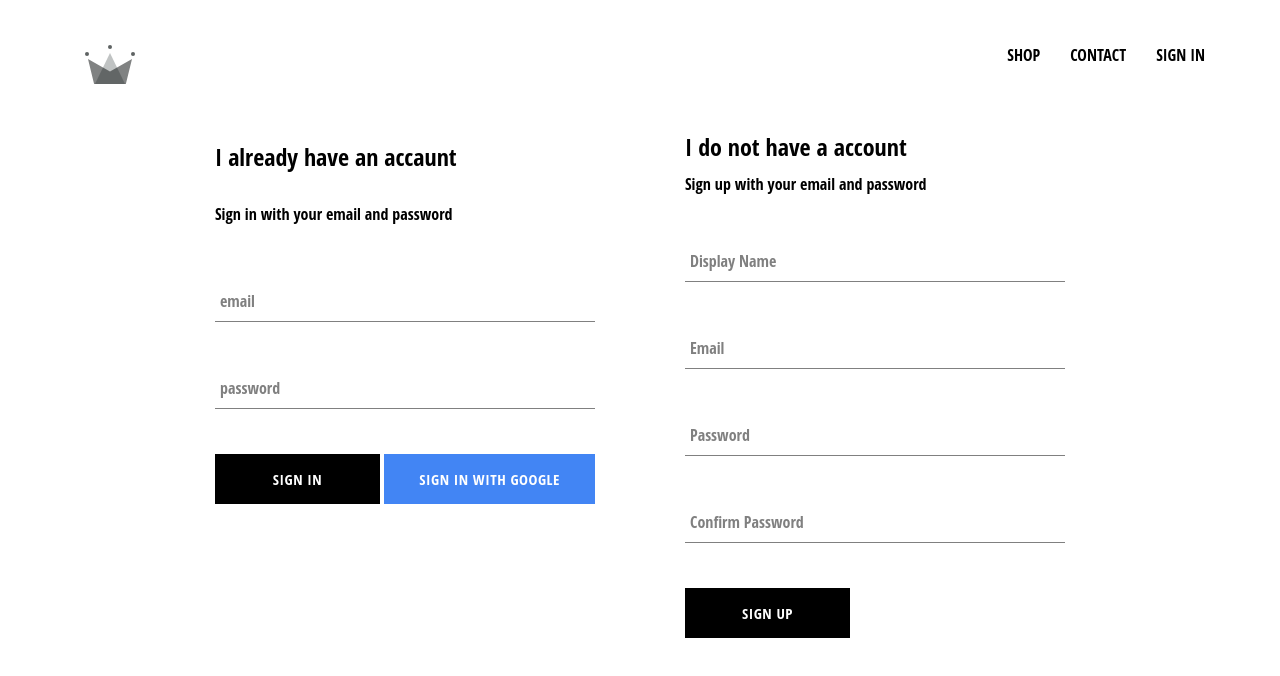
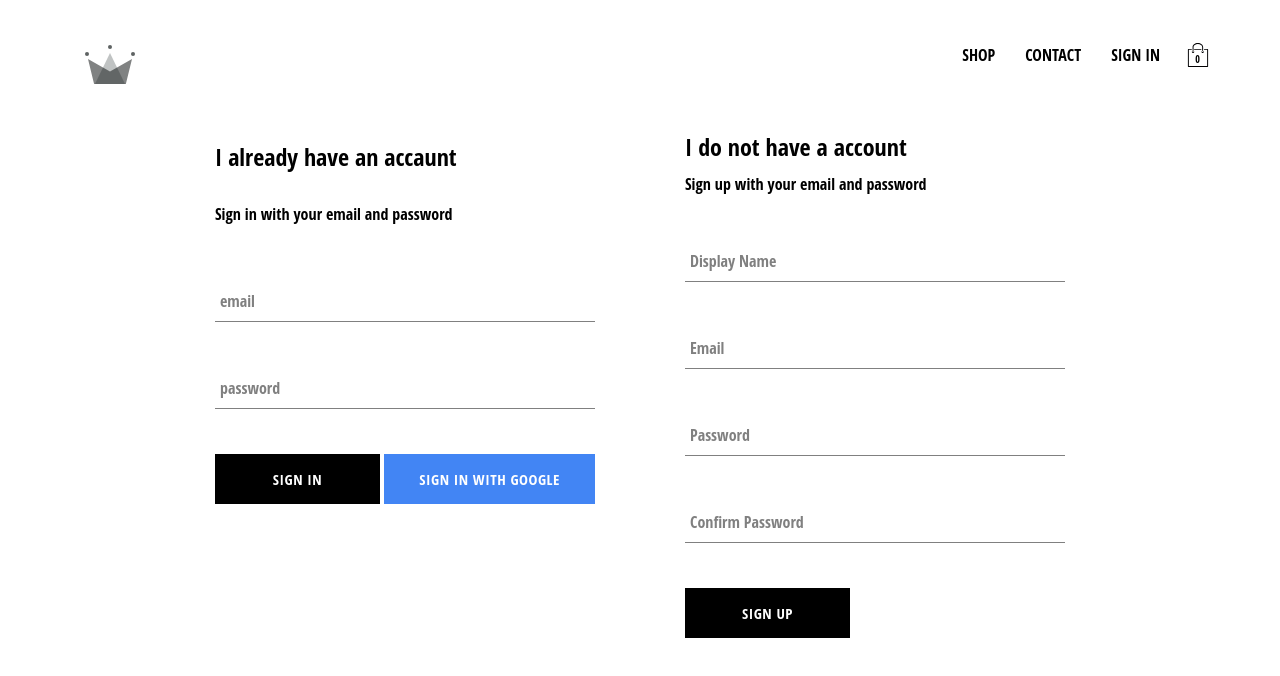
Before and after one commit to OlexandrIshchuk/crwn-clothing, a React (Create React App) app: page /signin in a window 1280 px wide. Shown: the top 676 px of the page. Built offline with nearby package versions, Linux system fonts and the light colour scheme; no server answers; the HTML template or start-up script is replaced by a standard one.

Commit message:
added cartIcon and cart-dropdown components to our app, also implemented cart reducer

```diff
--- /dev/null
+++ b/src/components/cart-dropdown/cart-dropdown.component.jsx
@@ -0,0 +1,13 @@
+import React from "react";
+import CustomButton from "../custom-button/custom-button.component";
+import './cart-dropdown.styles.scss';
+
+const CartDropdown = () => (
+    <div className="cart-dropdown">
+        <div className="cart-item" />
+        <CustomButton>GO TO CHECKOUT</CustomButton>
+    </div>
+
+)
+
+export default CartDropdown;
--- /dev/null
+++ b/src/components/cart-dropdown/cart-dropdown.styles.scss
@@ -0,0 +1,24 @@
+.cart-dropdown {
+  position: absolute;
+  width: 240px;
+  height: 340px;
+  display: flex;
+  flex-direction: column;
+  padding: 20px;
+  border: 1px solid black;
+  background-color: white;
+  top: 90px;
+  right: 40px;
+  z-index: 5;
+
+  .cart-items {
+    height: 240px;
+    display: flex;
+    flex-direction: column;
+    overflow: scroll;
+  }
+
+  button {
+    margin-top: auto;
+  }
+}
--- /dev/null
+++ b/src/components/cart-icon/cart-icon.component.jsx
@@ -0,0 +1,18 @@
+import React from "react";
+import { connect } from "react-redux";
+import { toggleCartHidden } from '../../redux/cart/cart.actions.js'
+import {ReactComponent as ShoppingIcon} from '../../assets/shopping-bag.svg';
+import './cart-icon.styles.scss';
+
+const CartIcon = ({toggleCartHidden}) => (
+    <div className="cart-icon" onClick={toggleCartHidden}>
+        <ShoppingIcon className="shopping-icon" />
+        <span className="item-count">0</span>
+    </div>
+);
+
+const mapDispatchToProps = dispatch => ({
+    toggleCartHidden: () => dispatch(toggleCartHidden())
+})
+
+export default connect(null, mapDispatchToProps)(CartIcon);
--- /dev/null
+++ b/src/components/cart-icon/cart-icon.styles.scss
@@ -0,0 +1,21 @@
+.cart-icon {
+  width: 45px;
+  height: 45px;
+  position: relative;
+  display: flex;
+  align-items: center;
+  justify-content: center;
+  cursor: pointer;
+
+  .shopping-icon {
+    width: 24px;
+    height: 24px;
+  }
+
+  .item-count {
+    position: absolute;
+    font-size: 10px;
+    font-weight: bold;
+    bottom: 12px;
+  }
+}
--- a/src/components/header/header.component.jsx
+++ b/src/components/header/header.component.jsx
@@ -3,9 +3,11 @@
 import { connect } from "react-redux";
 import { ReactComponent as Logo } from '../../assets/crown.svg'
 import { auth } from "../../firebase/firebase.utils";
+import CartIcon from "../cart-icon/cart-icon.component";
+import CartDropdown from "../cart-dropdown/cart-dropdown.component";
 import './header.styles.scss'
 
-const Header = ({ currentUser }) => (
+const Header = ({ currentUser, hidden }) => (
     <div className="header">
         <Link className="logo-container" to='/'>
             <Logo className="logo" />
@@ -17,24 +19,27 @@
             <Link className="option" to='/shop'>
                 CONTACT
             </Link>
-            {currentUser ?
+            {currentUser ? (
                 <div
                     className="option"
                     onClick={() => auth.signOut()}
                 >
                     SIGN OUT
                 </div>
-            :
+            ) : (
                 <Link className="option" to='/signin'>
                     SIGN IN
                 </Link>
-            }
+            )}
+            <CartIcon />
         </div>
+        {hidden ? null : <CartDropdown />}
     </div>
 );
 
-const mapStateToProps = state => ({
-    currentUser: state.user.currentUser
+const mapStateToProps = ({user: {currentUser}, cart: {hidden}}) => ({
+    currentUser,
+    hidden
 })
 
 export default connect(mapStateToProps)(Header);
--- /dev/null
+++ b/src/redux/cart/cart.actions.js
@@ -0,0 +1,5 @@
+import { CartActionTypes } from "./cart.types"
+
+export const toggleCartHidden = () => ({
+    type: CartActionTypes.TOGGLE_CART_HIDDEN
+})
--- /dev/null
+++ b/src/redux/cart/cart.reducer.js
@@ -0,0 +1,19 @@
+import { CartActionTypes } from "./cart.types";
+
+const INITIAL_STATE = {
+    hidden: true
+};
+
+const cartReducer = (state = INITIAL_STATE, action) => {
+    switch (action.type){
+        case CartActionTypes.TOGGLE_CART_HIDDEN:
+            return {
+                ...state,
+                hidden: !state.hidden
+            }
+        default:
+            return state;
+    }
+};
+
+export default cartReducer;
--- /dev/null
+++ b/src/redux/cart/cart.types.js
@@ -0,0 +1,3 @@
+export const CartActionTypes = {
+    TOGGLE_CART_HIDDEN: 'TOGGLE_CART_HIDDEN'
+}
--- a/src/redux/root-reducer.js
+++ b/src/redux/root-reducer.js
@@ -1,6 +1,8 @@
 import { combineReducers } from "redux";
 import userReducer from "./user/user.reducer";
+import cartReducer from "./cart/cart.reducer";
 
 export default combineReducers({
-    user: userReducer
+    user: userReducer,
+    cart: cartReducer
 })
```
Also changed, not shown: src/assets/shopping-bag.svg (added). Lines whose indentation alone changed are shown as unchanged.
